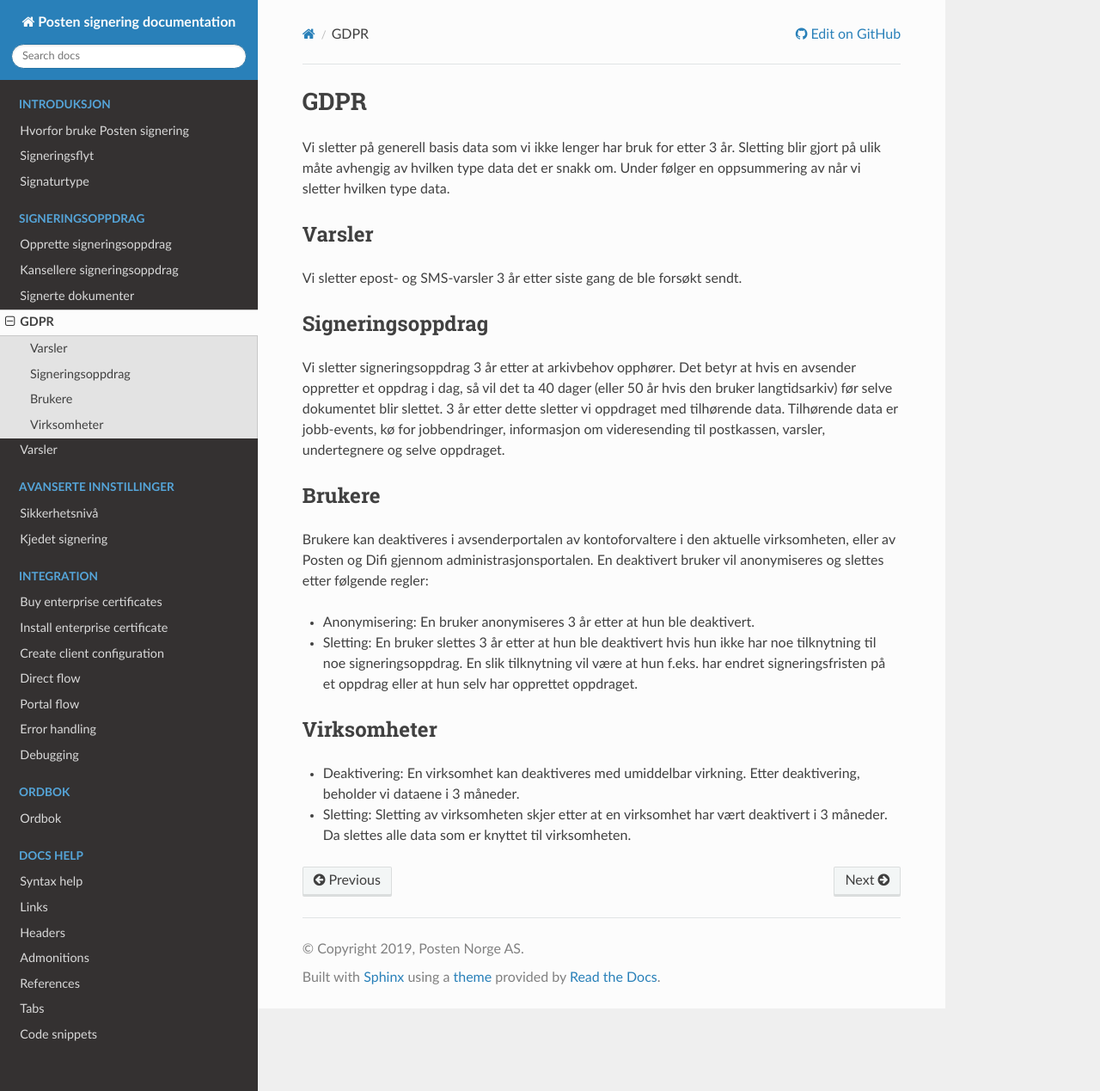
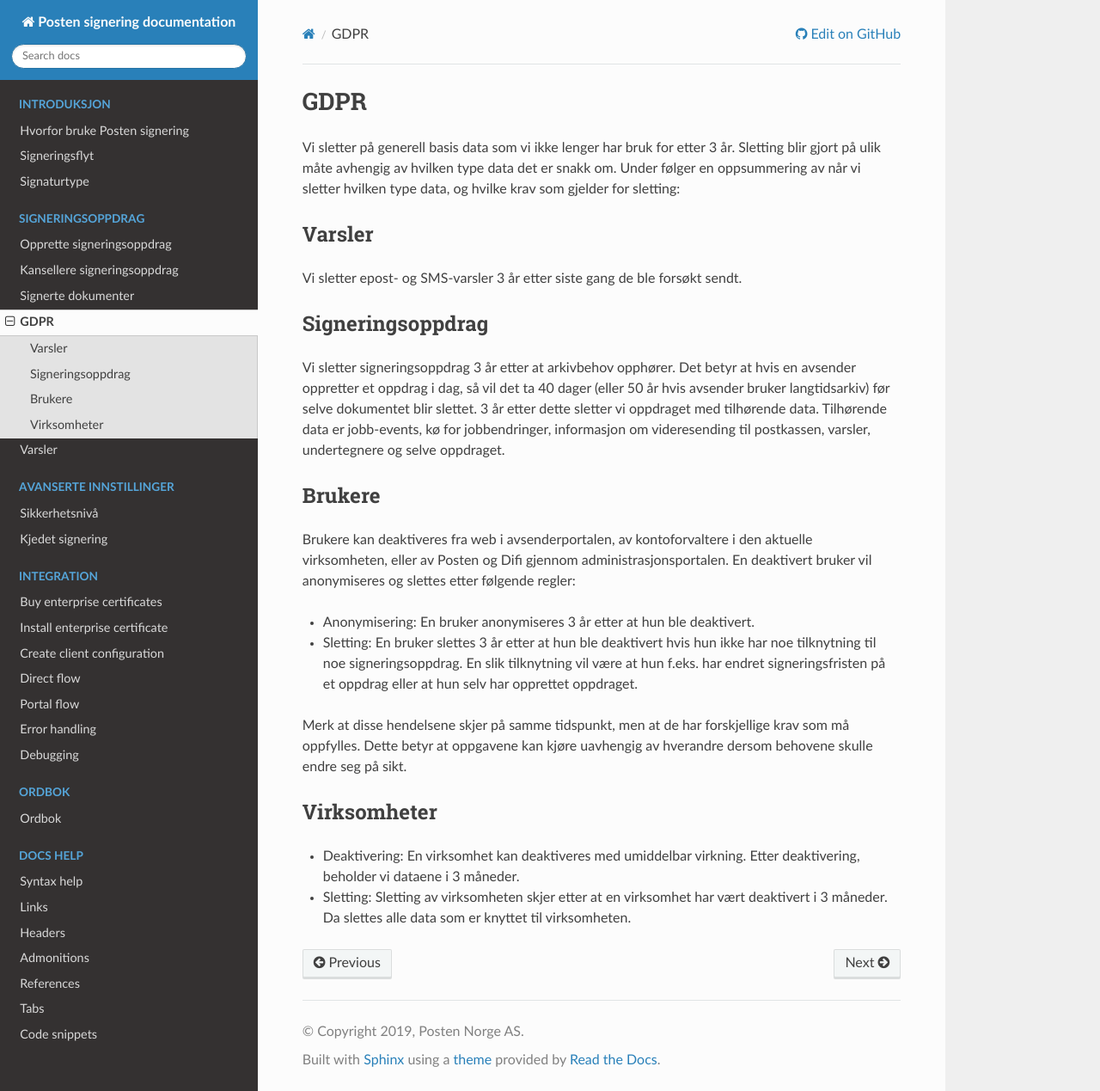
Before and after one commit to ramonarellano/signering-docs, a Sphinx documentation site: the page built from source/gdpr.md, in a window 1280 px wide and 1269 px high. Shown: the whole window at 86% size. Built offline with Sphinx 7.4.7 and the Read the Docs theme 2.0.0, drawn with Linux system fonts in a browser that asks for light colours.

Commit message:
La til en setning på forvaltere

```diff
--- a/source/gdpr.md
+++ b/source/gdpr.md
@@ -1,17 +1,19 @@
 # GDPR
 
-Vi sletter på generell basis data som vi ikke lenger har bruk for etter 3 år. Sletting blir gjort på ulik måte avhengig av hvilken type data det er snakk om. Under følger en oppsummering av når vi sletter hvilken type data.
+Vi sletter på generell basis data som vi ikke lenger har bruk for etter 3 år. Sletting blir gjort på ulik måte avhengig av hvilken type data det er snakk om. Under følger en oppsummering av når vi sletter hvilken type data, og hvilke krav som gjelder for sletting:
 
 ## Varsler
 Vi sletter epost- og SMS-varsler 3 år etter siste gang de ble forsøkt sendt.
 
 ## Signeringsoppdrag
-Vi sletter signeringsoppdrag 3 år etter at arkivbehov opphører. Det betyr at hvis en avsender oppretter et oppdrag i dag, så vil det ta 40 dager (eller 50 år hvis den bruker langtidsarkiv) før selve dokumentet blir slettet. 3 år etter dette sletter vi oppdraget med tilhørende data. Tilhørende data er jobb-events, kø for jobbendringer, informasjon om videresending til postkassen, varsler, undertegnere og selve oppdraget.
+Vi sletter signeringsoppdrag 3 år etter at arkivbehov opphører. Det betyr at hvis en avsender oppretter et oppdrag i dag, så vil det ta 40 dager (eller 50 år hvis avsender bruker langtidsarkiv) før selve dokumentet blir slettet. 3 år etter dette sletter vi oppdraget med tilhørende data. Tilhørende data er jobb-events, kø for jobbendringer, informasjon om videresending til postkassen, varsler, undertegnere og selve oppdraget.
 
 ## Brukere
-Brukere kan deaktiveres i avsenderportalen av kontoforvaltere i den aktuelle virksomheten, eller av Posten og Difi gjennom administrasjonsportalen. En deaktivert bruker vil anonymiseres og slettes etter følgende regler:
+Brukere kan deaktiveres fra web i avsenderportalen, av kontoforvaltere i den aktuelle virksomheten, eller av Posten og Difi gjennom administrasjonsportalen. En deaktivert bruker vil anonymiseres og slettes etter følgende regler:
 * Anonymisering: En bruker anonymiseres 3 år etter at hun ble deaktivert.
 * Sletting: En bruker slettes 3 år etter at hun ble deaktivert hvis hun ikke har noe tilknytning til noe signeringsoppdrag. En slik tilknytning vil være at hun f.eks. har endret signeringsfristen på et oppdrag eller at hun selv har opprettet oppdraget.
+
+Merk at disse hendelsene skjer på samme tidspunkt, men at de har forskjellige krav som må oppfylles. Dette betyr at oppgavene kan kjøre uavhengig av hverandre dersom behovene skulle endre seg på sikt.
 
 ## Virksomheter
 * Deaktivering: En virksomhet kan deaktiveres med umiddelbar virkning. Etter deaktivering, beholder vi dataene i 3 måneder.
```
